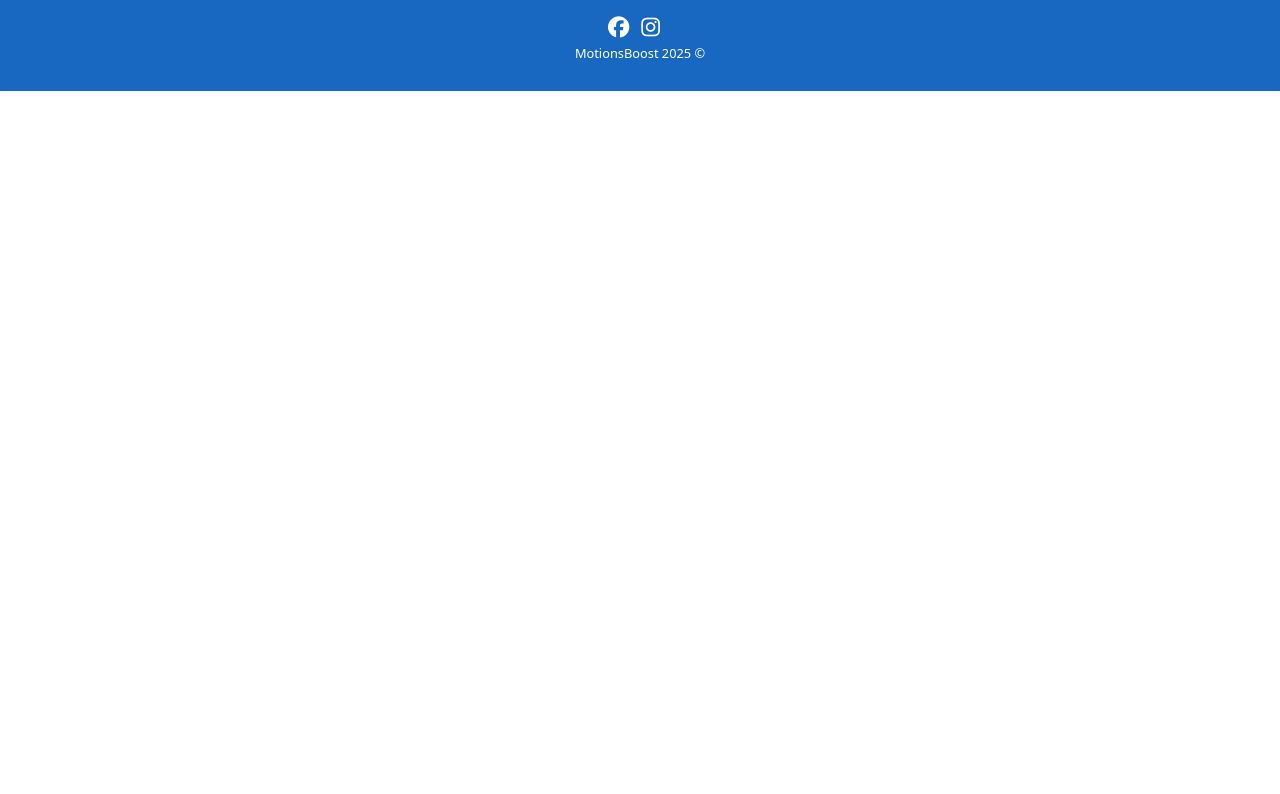
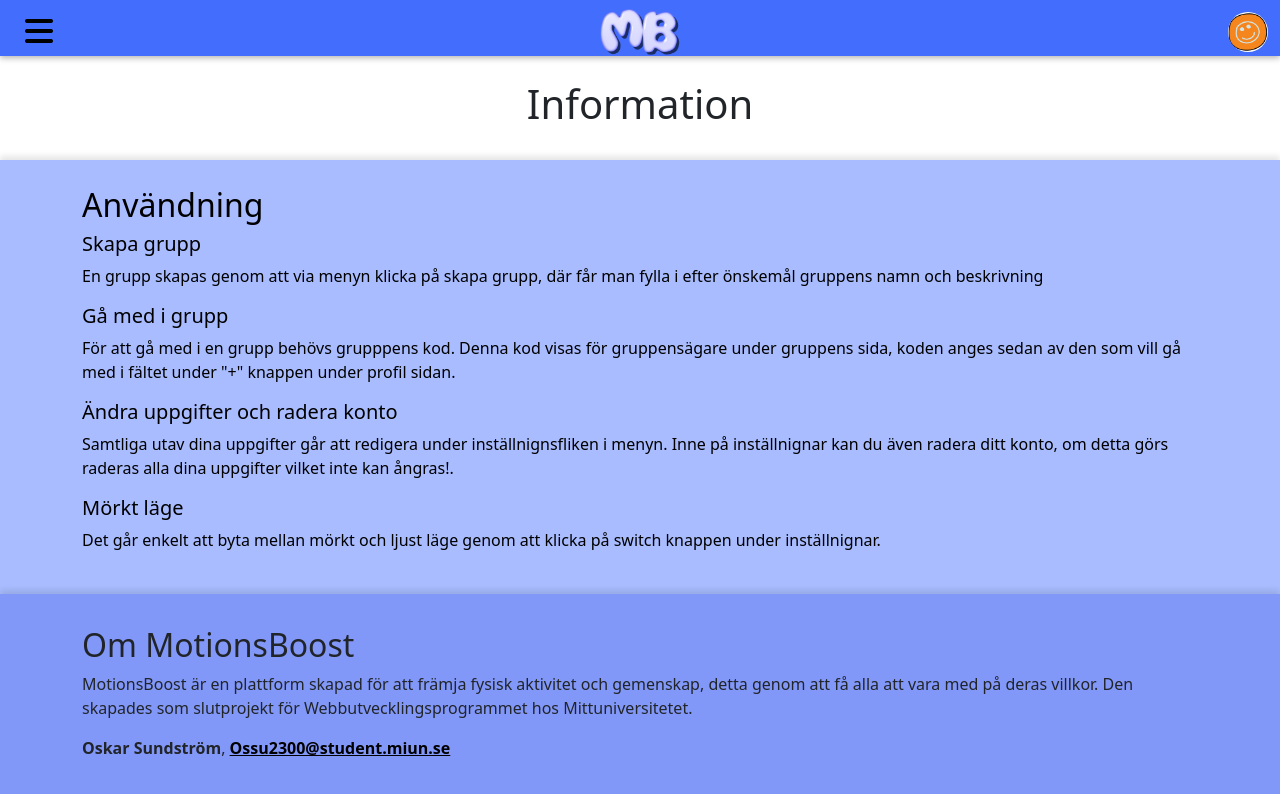
Before and after one commit to osundstrom/MotionsBoost-frontend, a Vue app: page /information in a window 1280 px wide. Before the commit this address had no page. Shown: the top 794 px of the page. Built offline with nearby package versions, Linux system fonts and the light colour scheme; sample sign-in values are in the browser's storage.

Commit message:
skapat tillbaka knappar, för grupp och utmaning, skapat informations sidan.

```diff
--- a/src/router/index.js
+++ b/src/router/index.js
@@ -86,7 +86,6 @@
       component: () => import('../views/oneChallenge.vue'),
       props: true,
       beforeEnter: (to, from, next) => {
-
         const token = sessionStorage.getItem("token");
         if (token) {
           next();
@@ -115,6 +114,20 @@
     },
 
     {
+      path: '/information',
+      name: 'information',
+      component: () => import('../views/information.vue'),
+      beforeEnter: (to, from, next) => {
+        const token = sessionStorage.getItem("token");
+        if (token) {
+          next();
+        } else {
+          next("/");
+        }
+      },
+    },
+
+    {
       path: '/oauth/login',
       name: 'oauthLogin',
       component: OauthLogin
--- /dev/null
+++ b/src/views/information.vue
@@ -0,0 +1,117 @@
+<script>
+import navigation from '../components/navigation.vue'
+
+export default {
+    components: { navigation },
+}
+
+</script>
+
+<template>
+    <navigation /> <!--Visar navigation komponenten-->
+
+    <div class="SectionOne">
+        <h1>Information</h1>
+    </div>
+
+    <div class="SectionTwo">
+        <div class="container">
+
+        <h2>Användning</h2>
+
+        <h5>Skapa grupp</h5>
+        <p>
+            En grupp skapas genom att via menyn klicka på skapa grupp,
+            där får man fylla i efter önskemål gruppens namn och beskrivning
+        </p>
+        <h5>Gå med i grupp</h5>
+        <p>
+            För att gå med i en grupp behövs grupppens kod. Denna kod visas för
+            gruppensägare under gruppens sida, koden anges sedan av den som
+            vill gå med i fältet under "+" knappen under profil sidan.
+        </p>
+
+        <h5>Ändra uppgifter och radera konto</h5>
+        <p>
+            Samtliga utav dina uppgifter går att redigera under
+            inställnignsfliken i menyn. Inne på inställnignar
+            kan du även radera ditt konto, om detta görs raderas alla
+            dina uppgifter vilket inte kan ångras!.
+
+        </p>
+
+        <h5>Mörkt läge</h5>
+        <p>
+            Det går enkelt att byta mellan mörkt och ljust läge
+            genom att klicka på switch knappen under inställnignar.
+        </p>
+
+    </div>
+    </div>
+
+    <div class="sectionThree">
+        <div id="marginID" class="container">
+            <h2>Om MotionsBoost</h2>
+            <p>
+                MotionsBoost är en plattform skapad för att främja fysisk aktivitet och gemenskap, detta genom att få alla att vara med på deras villkor.
+                Den skapades som slutprojekt för Webbutvecklingsprogrammet hos Mittuniversitetet.
+            </p>
+            <p>
+                <strong>Oskar Sundström</strong>, <strong><a class="maillink" href="mailto:ossu2300@student.miun.se">Ossu2300@student.miun.se</a></strong>
+            </p>
+
+        </div>
+    </div>
+
+</template>
+
+
+
+
+
+
+
+<style scoped>
+.SectionOne {
+    margin-top: 10vh;
+    text-align: center;
+    min-height: 10vh;
+
+}
+
+
+.SectionTwo {
+    width: 100%;
+    color: rgb(0, 0, 0);
+
+    background-color: #7e9cffab;
+    padding: 2%;
+    min-height: 40vh;
+    box-shadow: 0 -4px 6px rgba(0, 0, 0, 0.1);
+
+}
+
+
+.sectionThree {
+    min-height: 35vh;
+    background-color: #4767f7ad;
+    width: 100%;
+    box-shadow: 0 -4px 6px rgba(0, 0, 0, 0.1);
+
+
+}
+
+#marginID {
+    padding-top: 4vh;
+
+}
+
+.maillink:hover {
+    color: #fff;
+    text-decoration: none;
+}
+
+.maillink {
+    color: black;
+}
+</style>
--- a/src/views/oneChallenge.vue
+++ b/src/views/oneChallenge.vue
@@ -57,8 +57,10 @@
         if (response.ok) {
           const data = await response.json();
           this.challengeDetails = data;
+          console.log("details:" + this.challengeDetails.group)
         } else {
           console.error("kunde ej hämta utmaninigens information");
+
         }
 
       } catch (error) {
@@ -212,6 +214,14 @@
     <div v-else>
       <!-- Sektion ett-->
       <div class="sectionOne">
+
+        <!-- tillbaka till grupp -->
+        <div class="backbutton">
+            <button @click="this.$router.push(`/group/${this.challengeDetails.group}` )" class="btn btn-secondary btn-sm">
+            <i class="fa-solid fa-arrow-left"></i>
+            </button>
+        </div>
+
         <h1>{{ challengeDetails.challengeName }}</h1>
         <div>
 
@@ -324,6 +334,14 @@
 .sectionOne {
   min-height: 40vh;
   text-align: center;
+  position: relative;
+}
+
+.backbutton {
+  position: absolute;
+  text-align: left;
+  margin-left: 1vw;
+
 }
 
 .progressContainer {
--- a/src/views/oneGroup.vue
+++ b/src/views/oneGroup.vue
@@ -196,7 +196,7 @@
         const token = sessionStorage.getItem("token");
         if (!token) {
           console.error("Ingen token");
-          alert("ingen token");
+          alert("Ej autensierad, logga in på nytt");
           this.loading = false;
           return;
         }
@@ -288,15 +288,16 @@
     <div v-else>
 
 
-
-
-
-
       <!-- Sektion ett-->
       <div class="sectionOne">
 
 
-
+        <!-- tillbaka till profil -->
+        <div class="backbutton">
+          <button @click="this.$router.push('/profil')" class="btn btn-secondary btn-sm">
+            <i class="fa-solid fa-arrow-left"></i>
+          </button>
+        </div>
 
         <div class="d-flex justify-content-center align-items-center mb-3">
           <h1 class="mb-0 me-3">{{ groupDetails?.groupName }}</h1>
@@ -307,7 +308,7 @@
           </button>
           <button v-if="groupDetails?.groupRole !== 'owner'" @click="popupLeaveGroup" class="btn btn-warning btn-sm"
             title="Lämna grupp" style="margin-top: 0.5vw; margin-left: 5px;">
-            <i class="fa-solid fa-arrow-right-from-bracket"></i> <!-- Font Awesome leave icon -->
+            <i class="fa-solid fa-arrow-right-from-bracket"></i>
           </button>
         </div>
 
@@ -348,7 +349,7 @@
         <ul v-else class="challengeList">
           <li v-for="(challenge, index) in sortDateChallenges" :key="index">
             <h4>
-              <router-link :to="{ name: 'oneChallenge', params: { challengeId: challenge.challengeId } }"
+              <router-link :to="{ name: 'oneChallenge', params: { challengeId: challenge.challengeId, groupId: this.groupId } }"
                 class="challengeLink" @statusUpdated="fetchGroupChallenges">
 
                 <i class="fa-solid"></i>{{ challenge.challengeName }}
@@ -418,6 +419,14 @@
   min-height: 14vh;
   text-align: center;
   width: 100%;
+  position: relative;
+
+}
+
+.backbutton {
+  position: absolute;
+  text-align: left;
+  margin-left: 1vw;
 
 }
 
```
